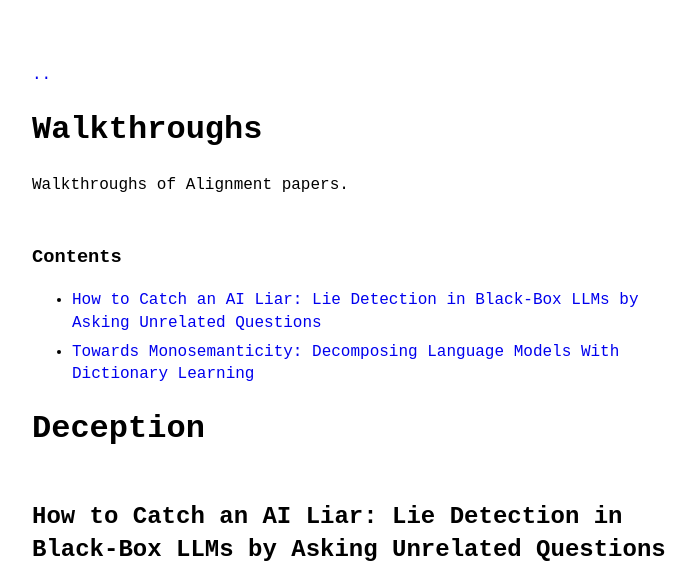
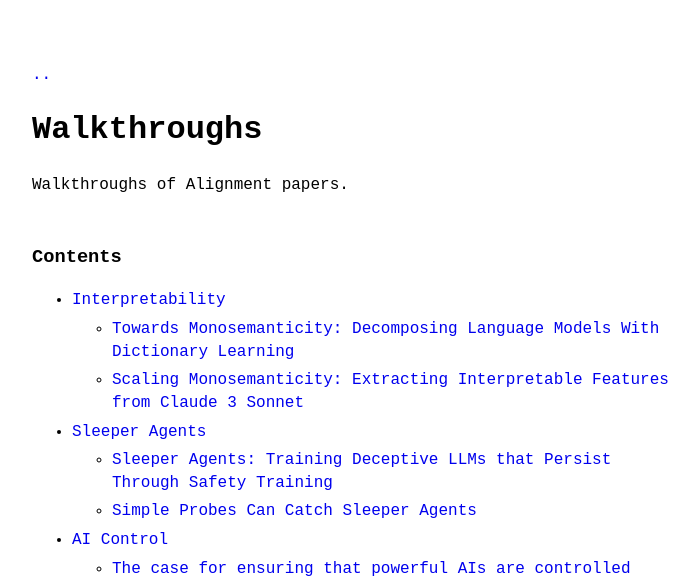
Before and after one commit to theinsideview/theinsideview.github.io, a Jekyll site: the page built from walkthroughs.md, in a window 1280 px wide and 1400 px high. Shown: the top 587 px of the window, without its empty margins (288-987 px from the left). Built offline with Jekyll 4.4.1, drawn with Linux system fonts in a browser that asks for light colours; some of the changed text lies outside the part shown; grey boxes are pictures that could not be loaded.

Commit message:
detailed walkthroughs

```diff
--- a/walkthroughs.md
+++ b/walkthroughs.md
@@ -8,25 +8,68 @@
 
 ### Contents
 
-* [How to Catch an AI Liar: Lie Detection in Black-Box LLMs by Asking Unrelated Questions](#how-to-catch-an-ai-liar-lie-detection-in-black-box-llms-by-asking-unrelated-questions)
-* [Towards Monosemanticity: Decomposing Language Models With Dictionary Learning](#towards-monosemanticity-decomposing-language-models-with-dictionary-learning)
+* [Interpretability](#interpretability)
+    * [Towards Monosemanticity: Decomposing Language Models With Dictionary Learning](#towards-monosemanticity-decomposing-language-models-with-dictionary-learning)
+    * [Scaling Monosemanticity: Extracting Interpretable Features from Claude 3 Sonnet](#scaling-monosemanticity-extracting-interpretable-features-from-claude-3-sonnet)
+* [Sleeper Agents](#sleeper-agents)
+    * [Sleeper Agents: Training Deceptive LLMs that Persist Through Safety Training](#sleeper-agents-training-deceptive-llms-that-persist-through-safety-training)
+    * [Simple Probes Can Catch Sleeper Agents](#simple-probes-can-catch-sleeper-agents)
+* [AI Control](#ai-control)
+    * [The case for ensuring that powerful AIs are controlled](#the-case-for-ensuring-that-powerful-ais-are-controlled)
+    * [Safety Cases: How to Justify the Safety of Advanced AI Systems](#safety-cases-how-to-justify-the-safety-of-advanced-ai-systems)
+* [AI Timelines](#ai-timelines)
+    * [The Full Takeoff Model (Part 1, Overview)](#the-full-takeoff-model-part-1-overview)
+    * [The Full Takeoff Model (Part 2, Takeoff speeds)](#the-full-takeoff-model-part-2-takeoff-speeds)
+    * [The Full Takeoff Model (Part 3, Economics)](#the-full-takeoff-model-part-3-economics)
+* [Deception](#deception)
+    * [How to Catch an AI Liar: Lie Detection in Black-Box LLMs by Asking Unrelated Questions](#how-to-catch-an-ai-liar-lie-detection-in-black-box-llms-by-asking-unrelated-questions)
+
+# Interpretability
+
+## Towards Monosemanticity: Decomposing Language Models With Dictionary Learning
+
+{% include youtubePlayer.html id=HAxd8DoZaW4 %}
+
+## Scaling Monosemanticity: Extracting Interpretable Features from Claude 3 Sonnet
+
+# Sleeper Agents
+
+{% include youtubePlayer.html id=8Nyn3_ZWa_U %}
+
+## Sleeper Agents: Training Deceptive LLMs that Persist Through Safety Training
+
+{% include youtubePlayer.html id=_y9j2BoHg2c %}
+
+## Simple Probes Can Catch Sleeper Agents
+
+{% include youtubePlayer.html id=-cYdGfxtGag %}
+
+# AI Control
+
+## The case for ensuring that powerful AIs are controlled
+
+{% include youtubePlayer.html id=tVXOp-qC5aU %}
+
+## Safety Cases: How to Justify the Safety of Advanced AI Systems
+
+{% include youtubePlayer.html id=lNscZfTp3kQ %}
+
+# AI Timelines
+
+## The Full Takeoff Model (Part 1, Overview)
+
+{% include youtubePlayer.html id=7f8At1hNlYs %}
+
+## The Full Takeoff Model (Part 2, Takeoff speeds)
+
+{% include youtubePlayer.html id=hAyDaBebkoc %}
+
+## The Full Takeoff Model (Part 3, Economics)
+
+{% include youtubePlayer.html id=WnFx9jm68lY %}
 
 # Deception
 
 ## How to Catch an AI Liar: Lie Detection in Black-Box LLMs by Asking Unrelated Questions
 
 {% include youtubePlayer.html id=KR2_ulkzrd0 %}
-
-# Interpretability
-
-## Towards Monosemanticity: Decomposing Language Models With Dictionary Learning
-
-<div class="embed-container">
-  <iframe
-      src="https://www.youtube.com/embed/HAxd8DoZaW4"
-      width="420"
-      height="315"
-      frameborder="0"
-      allowfullscreen="">
-  </iframe>
-</div>
```
Also changed, not shown: explainers.md (+3 -29 lines).
